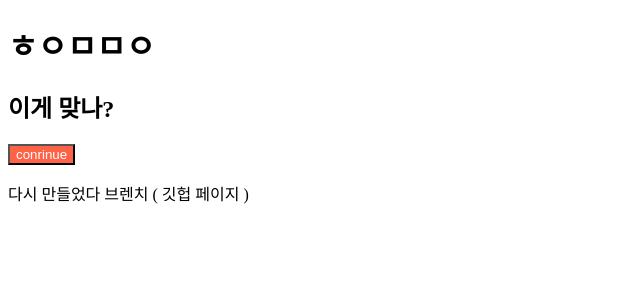
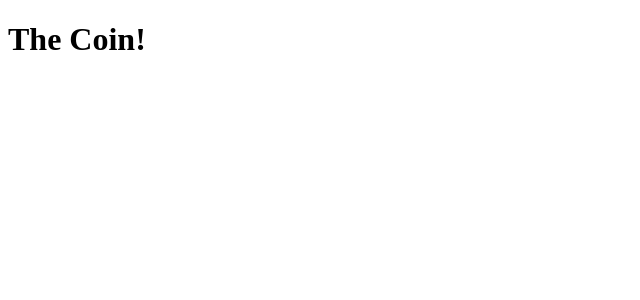
Before and after one commit to redbuttonking/react-for-beginners, a React (Create React App) app: page / in a window 1280 px wide. Shown: the top 300 px of the page, without its empty margins (0-640 px from the left). Built offline with nearby package versions, Linux system fonts and the light colour scheme.

Commit message:
gh-pages test

```diff
--- a/src/App.js
+++ b/src/App.js
@@ -1,12 +1,9 @@
-import Button from './Button';
+import React, { useEffect, useState } from 'react';
 
 function App() {
   return (
     <div>
-      <h1>ㅎㅇㅁㅁㅇ</h1>
-      <h2>이게 맞나?</h2>
-      <Button text={'conrinue'} />
-      <p> 다시 만들었다 브렌치 ( 깃헙 페이지 )</p>
+      <h1>The Coin!</h1>
     </div>
   );
 }
--- a/src/index.js
+++ b/src/index.js
@@ -4,7 +4,9 @@ import App from './App';
 
 const root = ReactDOM.createRoot(document.getElementById('root'));
 root.render(
-  <React.StrictMode>
-    <App />
-  </React.StrictMode>
+  // <React.StrictMode>
+  // <App/>이 감싸져있다면 개발모드에서 (계발 단계에서 오류잡으려고) 두번씩 렌더링이 됨
+  // </React.StrictMode>
+
+  <App />
 );
```
Also changed, not shown: 1 other file (tests, documents, lock files or other folders).
